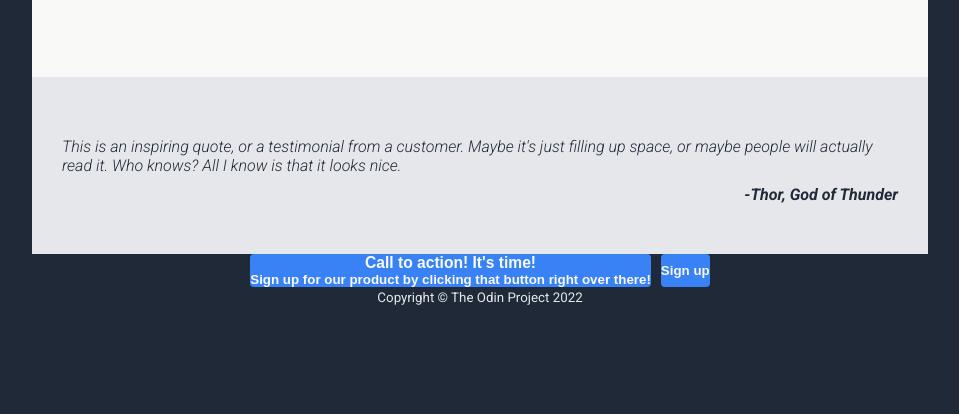
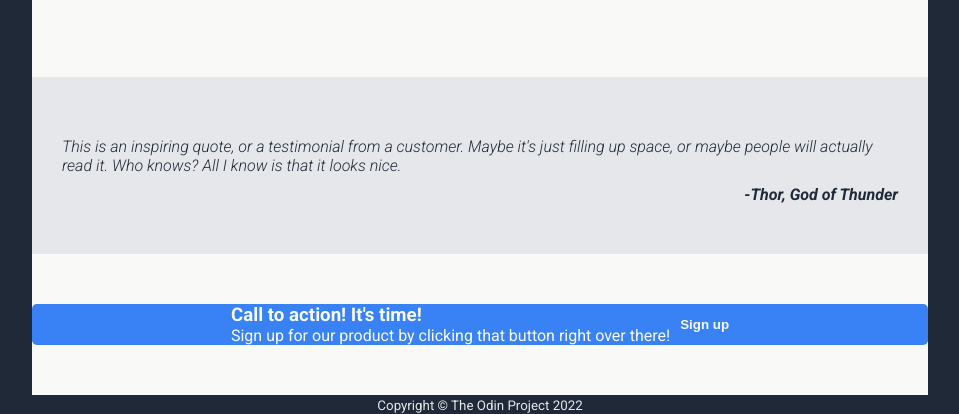
Before and after one commit to Ezama/landing-page, a plain HTML site: page index.html in a window 1280 px wide. Shown: the part 571-985 px from the top of the page, without its empty margins (160-1119 px from the left). Before the commit the page ends 877 px from the top, so only its background shows below. Drawn offline with Linux system fonts and the light colour scheme.

Commit message:
Enclose signup-section content into a div
to prevent collision of styles already added to the universal button
selector

```diff
--- a/index.html
+++ b/index.html
@@ -60,14 +60,14 @@
                 <figcaption>-Thor, God of Thunder<figcaption>
             </figure>
         </section>
-        <section class="signup-section container">
-            <button>
+        <section class="signup-section">
+            <div class="big-button container">
                 <div class="signup-text">
                     <h3>Call to action! It's time!</h3>
                     <p>Sign up for our product by clicking that button right over there!</p>
                 </div>
                 <button>Sign up</button>
-            </button>
+            </div>
         </section>
     </main>
     <footer>
--- a/style.css
+++ b/style.css
@@ -156,5 +156,13 @@ figcaption {
 
 /* signup-section*/
 .signup-section {
+    background-color: #F9FAF8;
+    padding: 50px 0;
+}
 
+.big-button {
+    background-color: #3882F6;
+    color: #F9FAF8;
+    border: none;
+    border-radius: 0.3em;
 }
```
